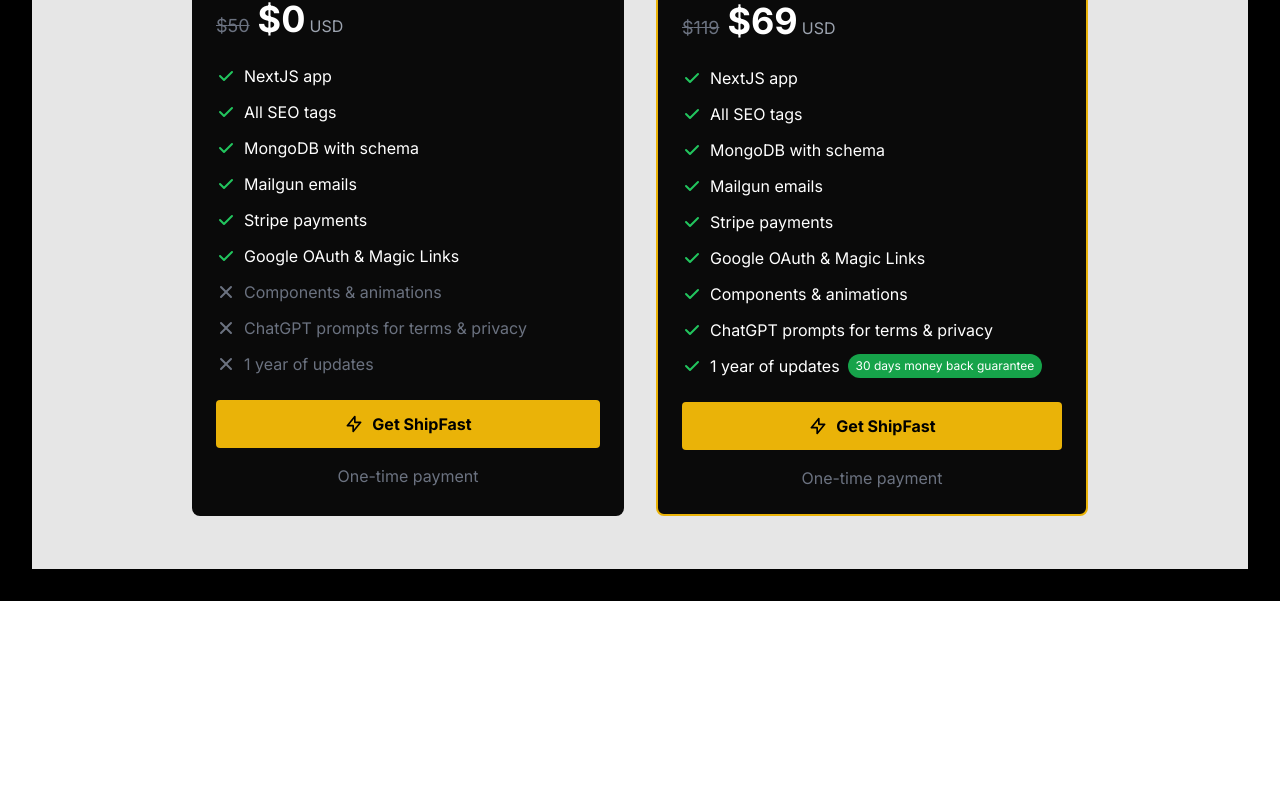
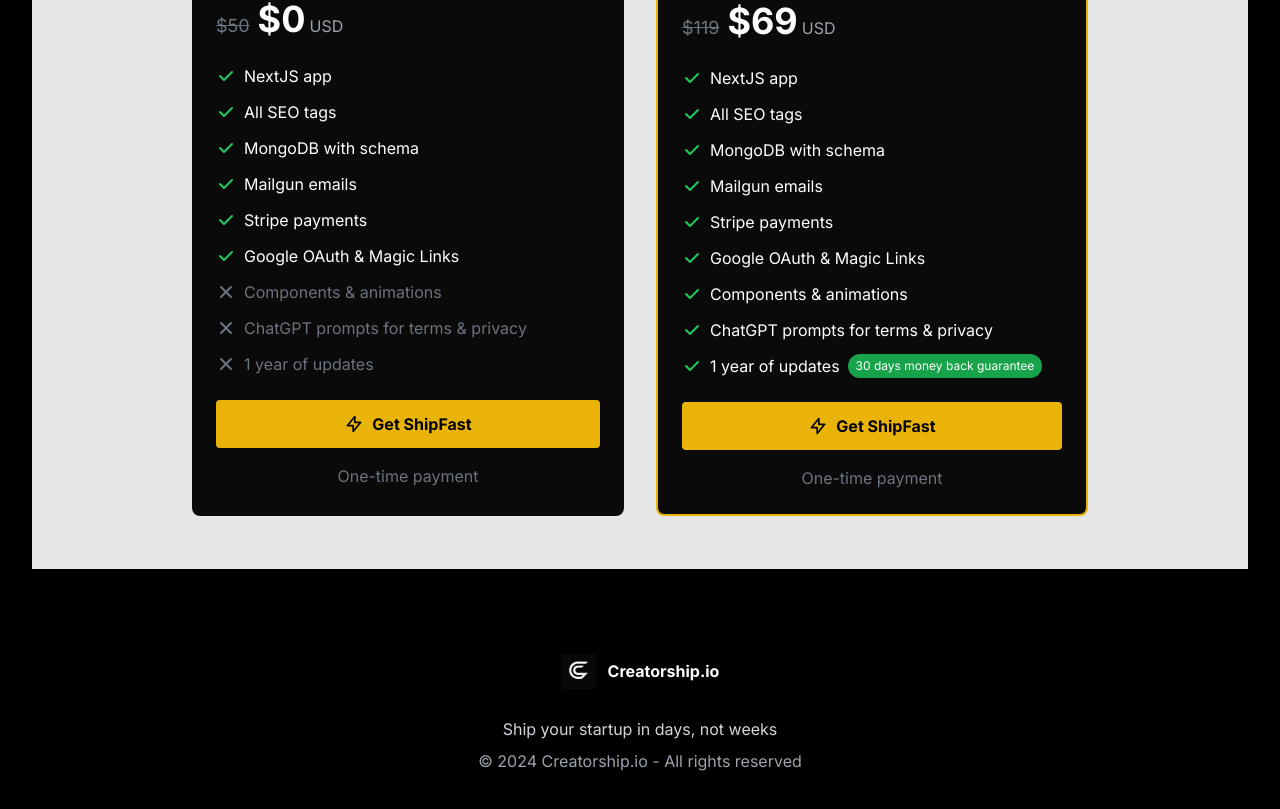
Before and after one commit to OmBharti999/creatorship, a Next.js app: page / in a window 1280 px wide. Shown: the part 1211-2020 px from the top of the page. Before the commit the page ends 1812 px from the top, so only its background shows below. Built offline with nearby package versions, Linux system fonts and the light colour scheme; no server answers.

Commit message:
add footer

```diff
--- a/components/HomeDisplay.tsx
+++ b/components/HomeDisplay.tsx
@@ -149,6 +149,20 @@
   );
 };
 
+export const Footer = () => {
+  return (
+    <footer className="bg-black w-full min-h-72 flex justify-center items-center flex-col gap-2">
+      <LogoWithName />
+      <h4 className="text-gray-300 mt-5">
+        Ship your startup in days, not weeks
+      </h4>
+      <h5 className="text-gray-400">
+        © {new Date().getFullYear()} Creatorship.io - All rights reserved
+      </h5>
+    </footer>
+  );
+};
+
 export const HomeDisplay = () => {
   return (
     <div className="bg-[#000000] text-white min-h-screen p-8 pt-6">
@@ -232,6 +246,7 @@
       {/* pricing */}
       <Pricing />
       {/* Footer */}
+      <Footer />
       {/* <div className="flex justify-center mt-12">
         <img
           src="/path-to-your-image.png"
```
